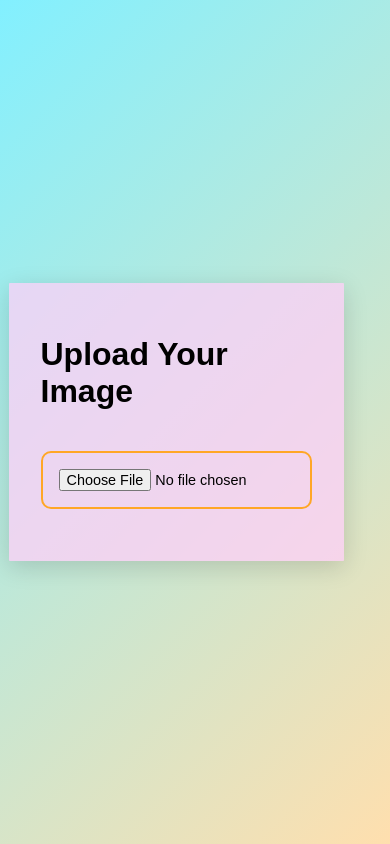
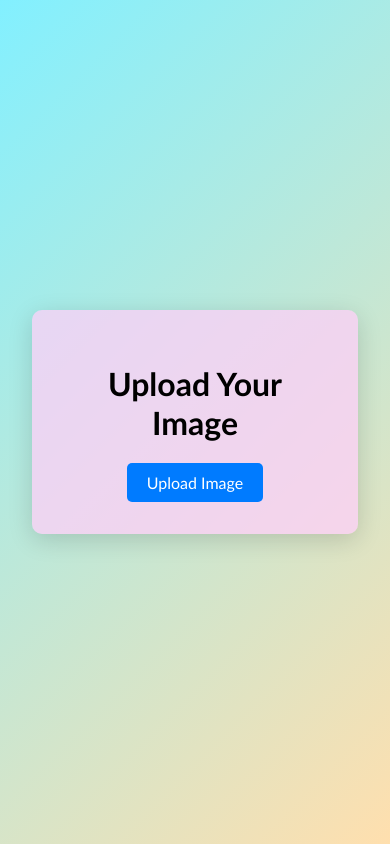
Before and after one commit to jasurgraduate/photo-frame, a React (Create React App) app: page / in a window 390 px wide. Built offline with nearby package versions, Linux system fonts and the light colour scheme.

Commit message:
new features :)

```diff
--- a/src/App.css
+++ b/src/App.css
@@ -2,7 +2,7 @@
 body {
   margin: 0;
   padding: 0;
-  font-family: 'Poppins', sans-serif;
+  font-family: 'Trebuchet MS', 'Lucida Sans Unicode', 'Lucida Grande', 'Lucida Sans', Arial, sans-serif;
   background: linear-gradient(135deg, #82f0ff, #ffdfae);
   display: flex;
   flex-direction: column;
@@ -11,6 +11,42 @@ body {
   min-height: 100vh;
   overflow-x: hidden;
 }
+
+.file-upload-container {
+  position: relative;
+  display: inline-block;
+}
+
+.upload-input {
+  display: none;
+  /* Hide the default file input */
+}
+
+.custom-upload-button {
+  padding: 10px 20px;
+  /* Button padding */
+  background-color: #007BFF;
+  /* Button background color */
+  color: #FFFFFF;
+  /* Button text color */
+  /* No border */
+  border-radius: 5px;
+  /* Rounded corners */
+  cursor: pointer;
+  /* Pointer cursor on hover */
+  transition: background-color 0.3s;
+  /* Smooth transition */
+  display: inline-block;
+  /* Make it behave like a button */
+  text-align: center;
+  /* Center the text */
+}
+
+.custom-upload-button:hover {
+  background-color: #0056b3;
+  /* Darker shade on hover */
+}
+
 
 .frame-container {
   background: rgba(255, 208, 248, 0.738);
@@ -81,6 +117,7 @@ body {
 
 .zoom-label {
   margin-bottom: 10px;
+  font-size: 2rem;
   font-weight: 600;
   text-align: center;
 }
@@ -90,6 +127,7 @@ body {
   max-width: 400px;
   margin: 1rem 0;
   cursor: pointer;
+  height: 2rem;
 }
 
 .download-button {
@@ -129,11 +167,17 @@ body {
   overflow: hidden;
 }
 
+h1 {
+  text-align: center;
+}
+
 /* -------------------------------------------------------------------------LAPTOP */
 @media (min-width: 768px) {
   .frame-container {
     padding: 3rem;
-    max-width: 600px;
+    max-width: 800px;
+    border-radius: 10px;
+    margin: 1rem 0 1rem 0;
   }
 
   .upload-input {
@@ -148,6 +192,7 @@ body {
   .download-button {
     font-size: 1.1rem;
     padding: 15px 25px;
+    margin-top: 2rem;
   }
 
   .final-preview {
@@ -157,10 +202,18 @@ body {
 
 /* --------------------------------------------------------------------MOBILE  */
 @media (max-width: 768px) {
+
+  .app {
+    display: flex;
+    flex-direction: column;
+    align-items: center;
+  }
+
   .frame-container {
     width: 95%;
     padding: 2rem;
-    margin: 1rem 0;
+    margin: 1rem;
+    border-radius: 10px;
   }
 
   .upload-input {
--- a/src/Frame.js
+++ b/src/Frame.js
@@ -109,7 +109,18 @@ const Frame = () => {
     return (
         <div className="frame-container">
             <h1>Upload Your Image</h1>
-            <input type="file" accept="image/*" onChange={handleImageUpload} className="upload-input" />
+            {/* Hidden file input */}
+            <input
+                type="file"
+                accept="image/*"
+                onChange={handleImageUpload}
+                className="upload-input"
+                id="file-upload"
+            />
+            {/* Custom button */}
+            <label htmlFor="file-upload" className="custom-upload-button">
+                Upload Image
+            </label>
             {preview && (
                 <div className="image-preview">
                     <div className="crop-container">
```
